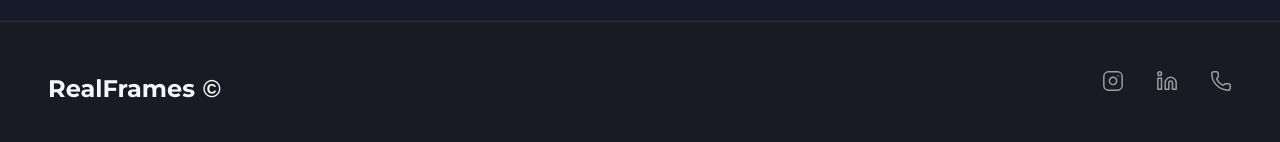
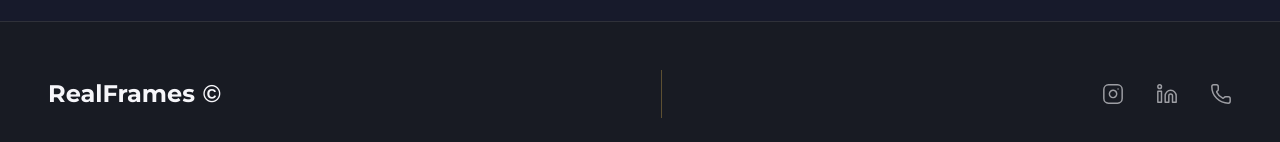
Before and after one commit to usmanAfzalKhan/realframez-website, a Next.js app: page / in a window 1280 px wide. Shown: the part 1408-1550 px from the top of the page. Built offline with nearby package versions, Linux system fonts and the light colour scheme.

Commit message:
redesigned the footer

```diff
--- a/src/components/Footer/Footer.jsx
+++ b/src/components/Footer/Footer.jsx
@@ -8,8 +8,13 @@ export default function Footer() {
     <footer className={styles.footer}>
       <div className={styles.container}>
         <span className={styles.brand}>
-          RealFrames <span className={styles.copyright}>&copy;</span>
+          RealFrames
+          <span className={styles.copyright}>&copy;</span>
         </span>
+
+        {/* Decorative separator */}
+        <div className={styles.separator} aria-hidden="true" />
+
         <div className={styles.links}>
           <a
             href="https://instagram.com"
@@ -36,5 +41,5 @@ export default function Footer() {
         </div>
       </div>
     </footer>
-  )
+)
 }
--- a/src/components/Footer/Footer.module.scss
+++ b/src/components/Footer/Footer.module.scss
@@ -1,6 +1,5 @@
 // Footer.module.scss
 
-// Palette & transitions
 $bg-color:    #181b23;
 $text-color:  #f6f6fa;
 $text-light:  rgba($text-color, 0.6);
@@ -18,16 +17,13 @@ $transition:  300ms ease-out;
 .container {
   max-width: 1200px;
   margin: 0 auto;
-  display: grid;
-  grid-template-columns: repeat(auto-fit, minmax(200px, 1fr));
-  row-gap: clamp(1.5rem, 4vw, 2.5rem);
+  display: flex;
   align-items: center;
-  justify-items: center;
+  justify-content: center;
+  gap: clamp(1rem, 3vw, 2rem);
 
   @media (min-width: 600px) {
-    grid-template-columns: 1fr auto;
-    align-items: start;
-    justify-items: start;
+    justify-content: space-between;
   }
 }
 
@@ -36,9 +32,16 @@ $transition:  300ms ease-out;
   font-weight: 700;
   font-size: clamp(1.25rem, 2.5vw, 1.5rem);
   color: $text-color;
-  display: inline-flex;
+  display: flex;
   align-items: center;
   gap: 0.5rem;
+}
+
+.separator {
+  width: 1px;
+  height: clamp(2rem, 5vw, 3rem);
+  background: $accent;
+  opacity: 0.3;
 }
 
 .links {
@@ -67,32 +70,5 @@ $transition:  300ms ease-out;
 }
 
 .backToTop {
-  grid-column: 1 / -1;
-  text-align: center;
-  margin-top: clamp(1rem, 3vw, 2rem);
-
-  a {
-    font-family: 'Montserrat', sans-serif;
-    font-weight: 700;
-    text-decoration: none;
-    color: $text-light;
-    background: none;
-    border: 2px solid $text-light;
-    padding: clamp(0.5rem, 2vw, 1rem) clamp(1rem, 3vw, 1.5rem);
-    border-radius: 0.25rem;
-    transition: background $transition, color $transition, transform $transition;
-
-    &:hover,
-    &:focus-visible {
-      background: $accent;
-      color: #181b23;
-      transform: translateY(-2px);
-      outline: none;
-    }
-  }
-
-  @media (min-width: 600px) {
-    grid-column: auto;
-    margin-top: 0;
-  }
+  /* If you have a backToTop element, style it here */
 }
```
